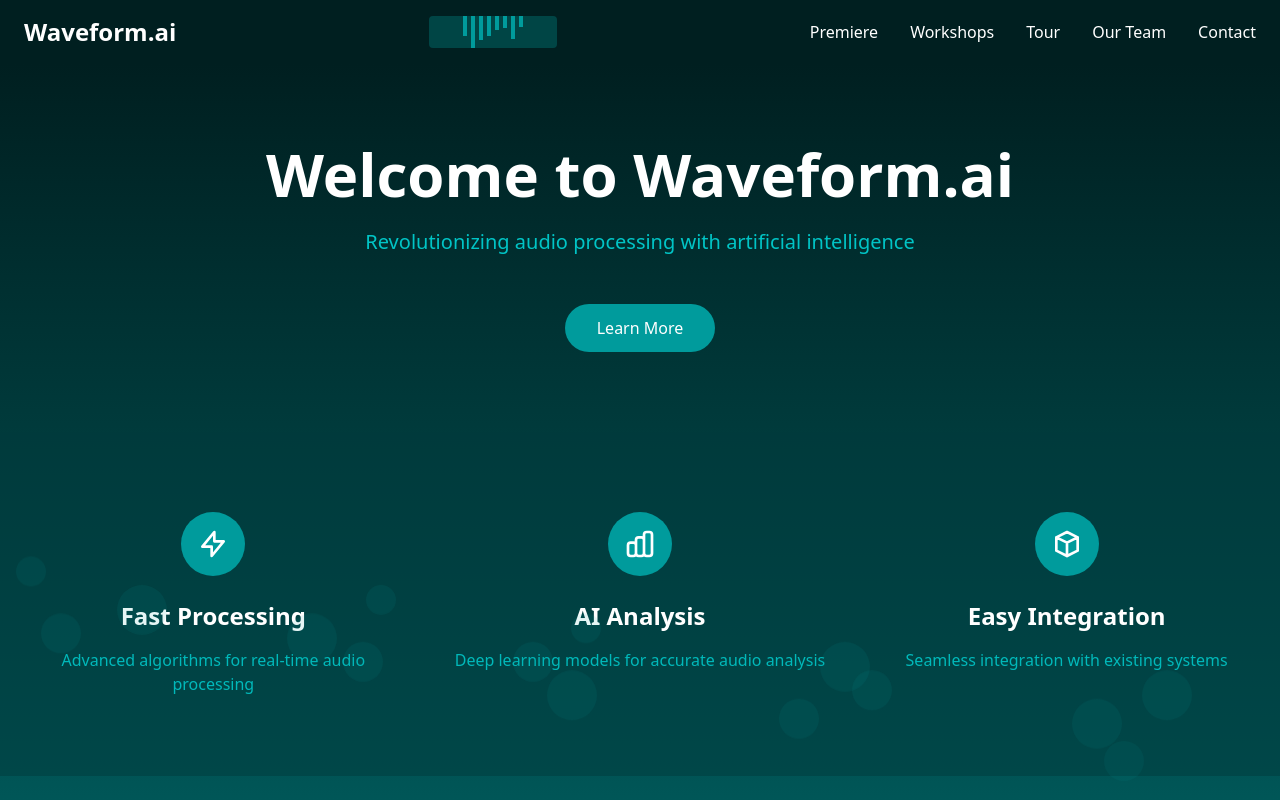
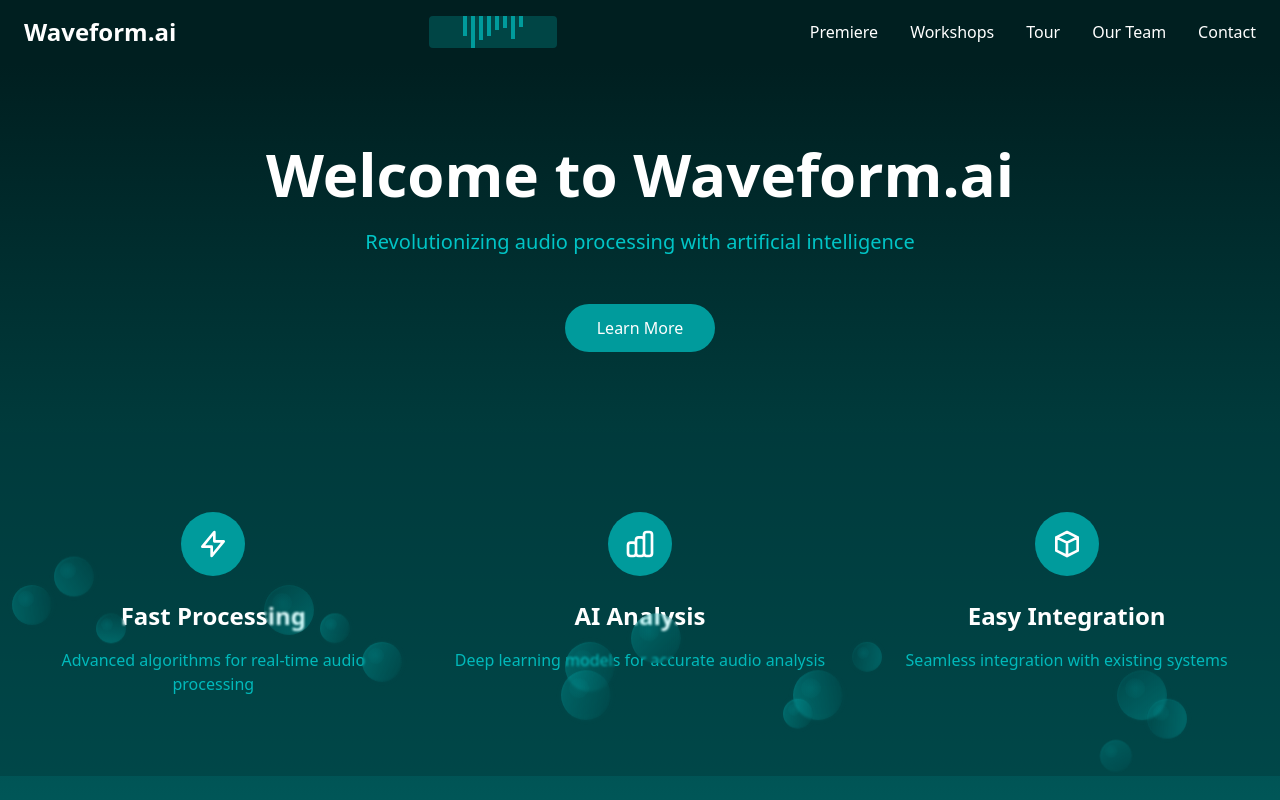
Before and after one commit to CTlandu/waveform.ai_colin_copy, a React (Vite) app in the folder frontend/: page / in a window 1280 px wide. Shown: the top 800 px of the page. Built offline with nearby package versions, Linux system fonts and the light colour scheme.

Commit message:
Add: shadings and different gradients to bubbles

```diff
--- a/frontend/src/Components/FloatingBubbles.jsx
+++ b/frontend/src/Components/FloatingBubbles.jsx
@@ -6,7 +6,7 @@ const FloatingBubbles = () => {
     { width: "50px", height: "50px" }, // Large bubble
   ];
 
-  // Create more evenly distributed bubbles
+  // Create bubbles with random effects
   const createBubbles = () => {
     const bubbles = [];
     const numColumns = 5; // Divide screen into 5 columns
@@ -16,16 +16,30 @@ const FloatingBubbles = () => {
       for (let row = 0; row < bubblesPerColumn; row++) {
         // Calculate left position with slight random offset for natural look
         const leftPosition = `${col * 20 + Math.random() * 10}%`;
-
-        // Randomly select bubble size
         const size =
           bubbleSizes[Math.floor(Math.random() * bubbleSizes.length)];
+
+        // Generate random gradient angle and positions for each bubble
+        const gradientAngle = Math.floor(Math.random() * 360);
+        const gradientStart = Math.floor(Math.random() * 10 + 15); // 15-25%
+        const gradientEnd = Math.floor(Math.random() * 5 + 5); // 5-10%
 
         bubbles.push({
           ...size,
           left: leftPosition,
-          animationDelay: `${(col + row) * 0.8}s`, // Systematic animation delay
-          animationDuration: "20s", // Fixed animation duration
+          animationDelay: `${(col + row) * 0.8}s`,
+          animationDuration: "20s",
+          gradientStyle: {
+            background: `linear-gradient(${gradientAngle}deg,
+                        rgba(0, 235, 236, ${gradientStart}%) ${gradientEnd}%,
+                        rgba(0, 155, 156, 0.05) 100%)`,
+            boxShadow: `
+              inset -1px -1px 2px rgba(0, 0, 0, 0.03),
+              inset 1px 1px 2px rgba(0, 235, 236, 0.05),
+              0 0 8px rgba(0, 235, 236, 0.03)
+            `,
+            backdropFilter: "blur(1px)",
+          },
         });
       }
     }
@@ -37,15 +51,28 @@ const FloatingBubbles = () => {
       {createBubbles().map((bubble, index) => (
         <div
           key={index}
-          className="absolute rounded-full bg-primary-50/10 animate-float"
+          className="absolute rounded-full animate-float"
           style={{
             width: bubble.width,
             height: bubble.height,
             left: bubble.left,
             animationDelay: bubble.animationDelay,
             animationDuration: bubble.animationDuration,
+            ...bubble.gradientStyle,
           }}
-        />
+        >
+          {/* Add a highlight spot */}
+          <div
+            className="absolute w-[40%] h-[40%] rounded-full"
+            style={{
+              top: "15%",
+              left: "15%",
+              background:
+                "radial-gradient(circle at center, rgba(0, 235, 236, 0.08) 0%, transparent 100%)",
+              transform: "rotate(-45deg)",
+            }}
+          />
+        </div>
       ))}
     </div>
   );
```
